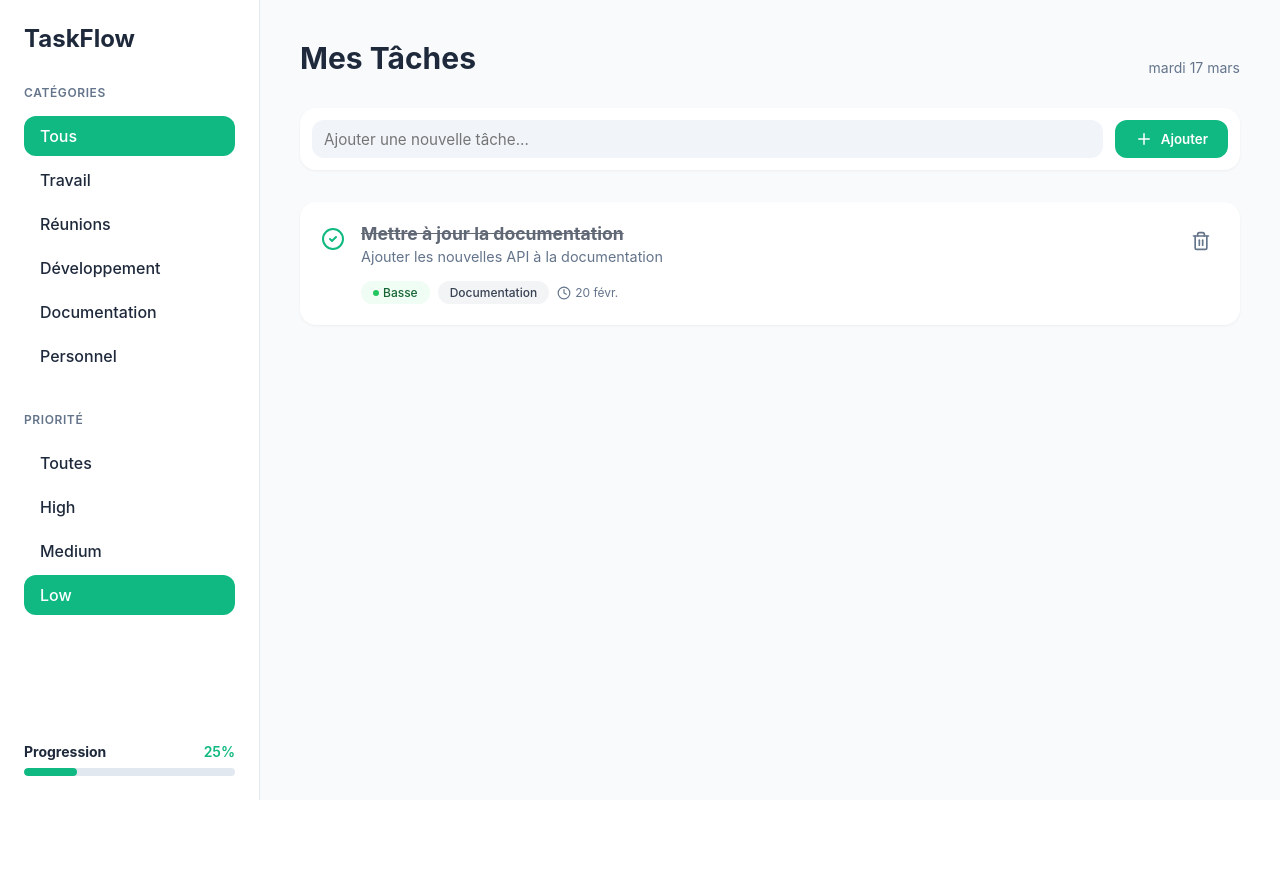
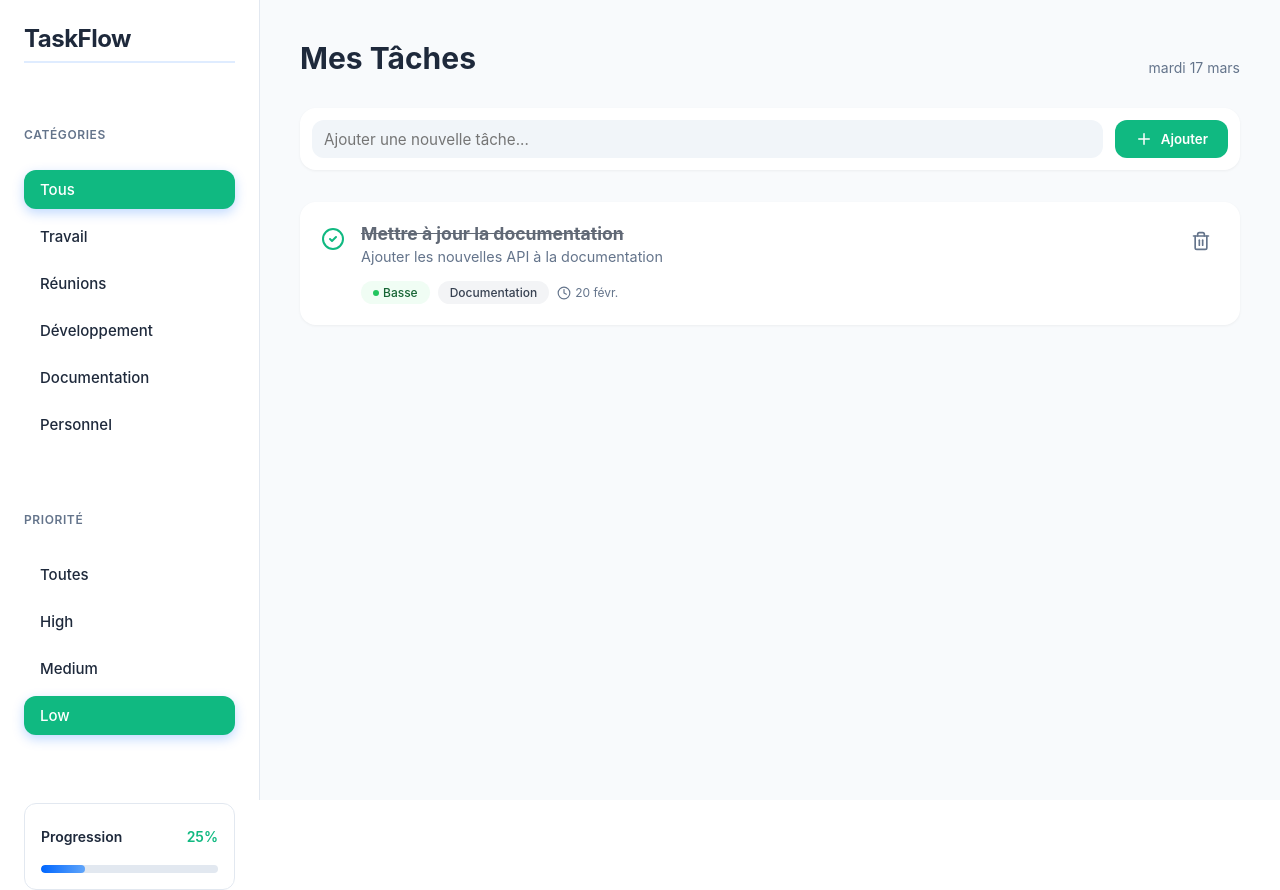
Before and after one commit to doudaoud/to-do-mern, a React (Vite) app in the folder client/: page /profile/1 in a window 1280 px wide. Before the commit the page ends 800 px from the top, so only its background shows below. Built offline with nearby package versions, Linux system fonts and the light colour scheme; sample sign-in values are in the browser's storage.

Commit message:
`Added import of menu styles`

```diff
--- a/client/src/components/Menu.jsx
+++ b/client/src/components/Menu.jsx
@@ -1,5 +1,6 @@
 import React from "react";
 import { ListTodo, Flag, Layout, Users, FileText, User, Plus } from "lucide-react";
+import "./styles/menu.css";
 export default function Menu() {
   return (
     <div className="sidebar">
--- /dev/null
+++ b/client/src/components/styles/menu.css
@@ -0,0 +1,114 @@
+.sidebar {
+  width: 250px;
+  height: 100vh;
+  background-color: #f8fafc;
+  padding: 24px;
+  display: flex;
+  flex-direction: column;
+  gap: 32px;
+  border-right: 1px solid #e2e8f0;
+  position: sticky;
+  top: 0;
+  box-sizing: border-box;
+}
+
+.sidebar-logo {
+  font-size: 24px;
+  font-weight: 800;
+  color: #0066ff;
+  letter-spacing: -0.5px;
+  padding-bottom: 8px;
+  border-bottom: 2px solid #0066ff20;
+}
+
+.sidebar-section {
+  display: flex;
+  flex-direction: column;
+  gap: 12px;
+}
+
+.section-title {
+  font-size: 12px;
+  font-weight: 700;
+  color: #94a3b8;
+  letter-spacing: 1px;
+  margin-bottom: 4px;
+}
+
+.sidebar-menu {
+  list-style: none;
+  padding: 0;
+  margin: 0;
+  display: flex;
+  flex-direction: column;
+  gap: 4px;
+}
+
+.menu-item {
+  padding: 10px 12px;
+  border-radius: 8px;
+  color: #475569;
+  font-size: 15px;
+  font-weight: 500;
+  cursor: pointer;
+  transition: all 0.2s ease;
+  display: flex;
+  align-items: center;
+  gap: 10px;
+}
+
+.menu-item:hover {
+  background-color: #f1f5f9;
+  color: #0066ff;
+}
+
+.menu-item.active {
+  background-color: #0066ff;
+  color: white;
+  box-shadow: 0 4px 12px rgba(0, 102, 255, 0.25);
+}
+
+.progression-section {
+  margin-top: auto;
+  background: white;
+  padding: 16px;
+  border-radius: 12px;
+  border: 1px solid #e2e8f0;
+  display: flex;
+  flex-direction: column;
+  gap: 12px;
+}
+
+.progression-header {
+  display: flex;
+  justify-content: space-between;
+  align-items: center;
+}
+
+.progression-header h3 {
+  font-size: 14px;
+  font-weight: 600;
+  color: #1e293b;
+  margin: 0;
+}
+
+.progression-percent {
+  font-size: 13px;
+  font-weight: 700;
+  color: #0066ff;
+}
+
+.progress-bar-bg {
+  height: 8px;
+  width: 100%;
+  background-color: #f1f5f9;
+  border-radius: 4px;
+  overflow: hidden;
+}
+
+.progress-bar-fill {
+  height: 100%;
+  background: linear-gradient(90deg, #0066ff, #60a5fa);
+  border-radius: 4px;
+  transition: width 0.4s ease-out;
+}
```
